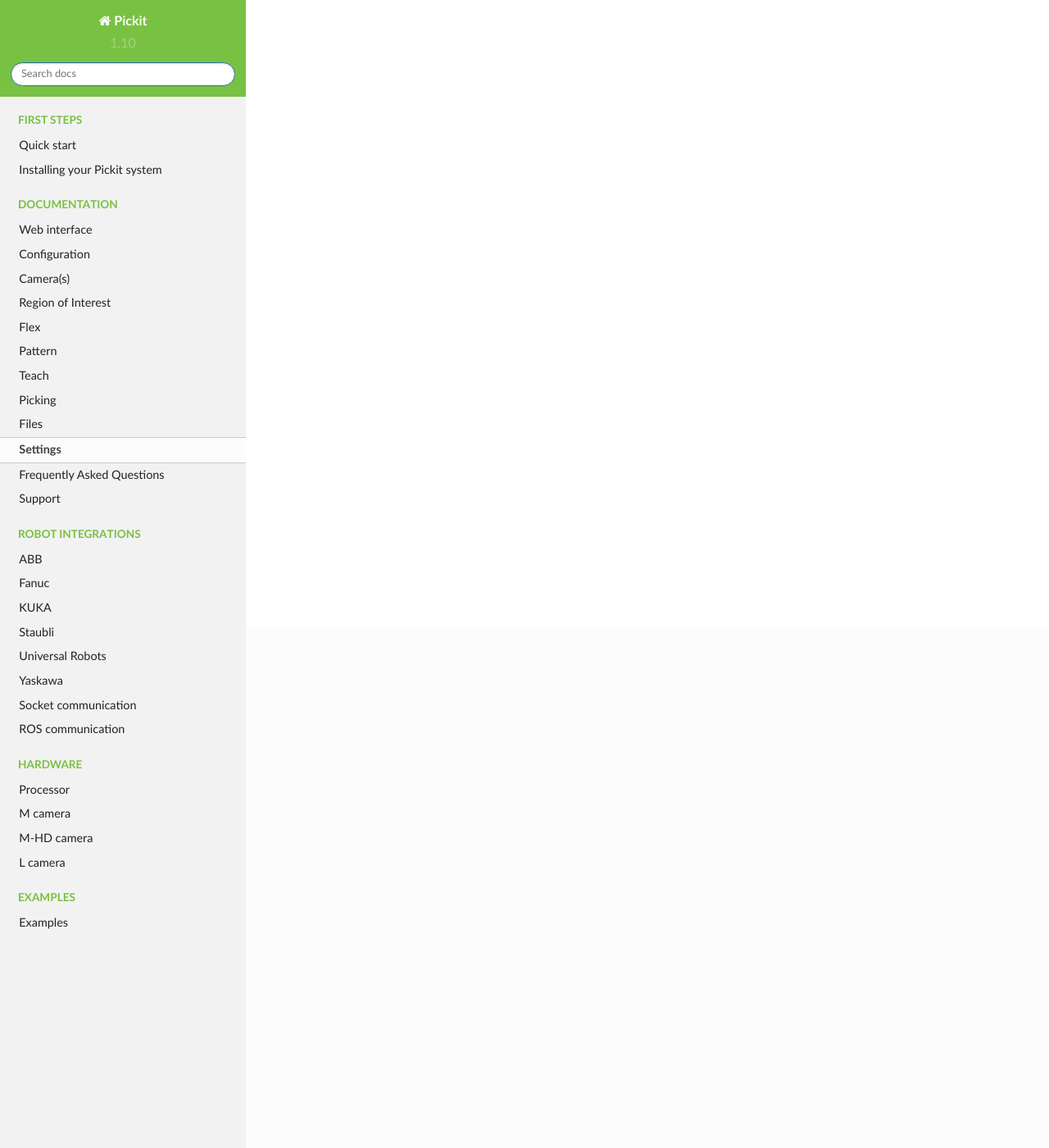
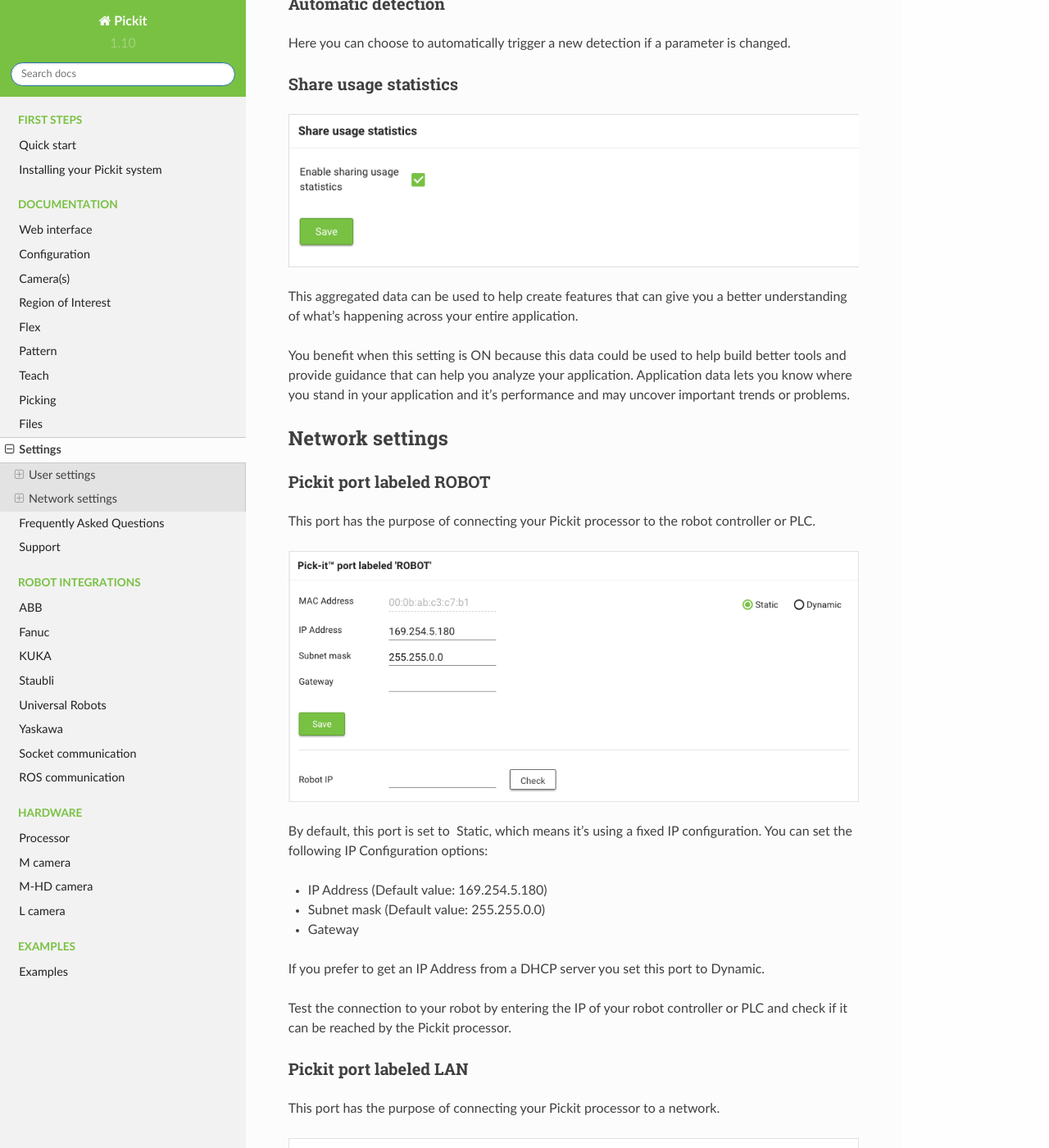
Before and after one commit to yuanshunning/pickit-docs, a Sphinx documentation site: the page built from docs/documentation/settings/index.rst, in a window 1280 px wide and 1400 px high, scrolled down 634 px. Shown: the whole window at 82% size. Built offline with Sphinx 7.4.7 and the Read the Docs theme 2.0.0, drawn with Linux system fonts in a browser that asks for light colours; some of the changed text lies outside the part shown.

Commit message:
Updated settings articles

```diff
--- a/docs/documentation/settings/index.rst
+++ b/docs/documentation/settings/index.rst
@@ -2,3 +2,95 @@
 
 Settings
 ========
+
+.. contents::
+    :backlinks: top
+    :local:
+    :depth: 1
+
+User settings
+-------------
+
+Units
+~~~~~
+
+.. image:: /assets/images/Documentation/Settings-units.png
+
+This setting allows you to select the length unit of choice
+(meters, inches, ...) after which all length values in the interface
+will be converted to the newly selected unit.
+
+Automatic detection
+~~~~~~~~~~~~~~~~~~~
+
+Here you can choose to automatically trigger a new detection if a
+parameter is changed.
+
+Share usage statistics
+~~~~~~~~~~~~~~~~~~~~~~
+
+.. image:: /assets/images/Documentation/Settings-share-usage-statistics.png
+
+This aggregated data can be used to help create features that
+can give you a better understanding of what’s happening across your
+entire application.
+
+You benefit when this setting is ON because this data could be used to
+help build better tools and provide guidance that can help you analyze
+your application. Application data lets you know where you stand in your
+application and it’s performance and may uncover important trends or
+problems.
+
+Network settings
+----------------
+
+Pickit port labeled ROBOT
+~~~~~~~~~~~~~~~~~~~~~~~~~~
+
+This port has the purpose of connecting your Pickit processor to the
+robot controller or PLC.
+
+.. image:: /assets/images/Documentation/Settings-port-labeled-robot.png
+
+By default, this port is set to  Static, which means it's using a
+fixed IP configuration.
+You can set the following IP Configuration options:
+
+-  IP Address (Default value: 169.254.5.180)
+-  Subnet mask (Default value: 255.255.0.0)
+-  Gateway
+
+If you prefer to get an IP Address from a DHCP server you set this port
+to Dynamic.
+
+Test the connection to your robot by entering the IP of your robot
+controller or PLC and check if it can be reached by the Pickit
+processor.
+
+Pickit port labeled LAN
+~~~~~~~~~~~~~~~~~~~~~~~~
+
+This port has the purpose of connecting your Pickit processor to a
+network.
+
+.. image:: /assets/images/Documentation/Settings-port-labeled-lan.png
+
+By default, this port is set to Dynamic, which means it's
+requesting an IP address from the DHCP server in your network.
+
+If you prefer to set a Static IP, you can set the following IP
+Configuration options:
+
+-  IP Address
+-  Subnet mask
+-  Gateway
+
+Test connectivity to the internet by pressing the Check button.
+
+Upgrade Pickit version (available from version 1.10)
+~~~~~~~~~~~~~~~~~~~~~~~~~~~~~~~~~~~~~~~~~~~~~~~~~~~~~
+
+Here you can upgrade your Pickit system to latest software version.
+Refer to the :ref:`Pickit-system-software-upgrade`
+for a step-by-step explanation how to upgrade the software on your
+system.
```
Also changed, not shown: docs/documentation/settings/settings.rst (deleted, +0 -109 lines), docs/support/pickit-system-software-upgrades.rst (renamed from docs/documentation/settings/pickit-system-software-upgrades.rst, +4 -10 lines), docs/assets/images/Documentation/Settings-port-labeled-lan.png (added), docs/assets/images/Documentation/Settings-port-labeled-robot.png (added), docs/assets/images/Documentation/Settings-share-usage-statistics.png (added), docs/assets/images/Documentation/Settings-units.png (added).
